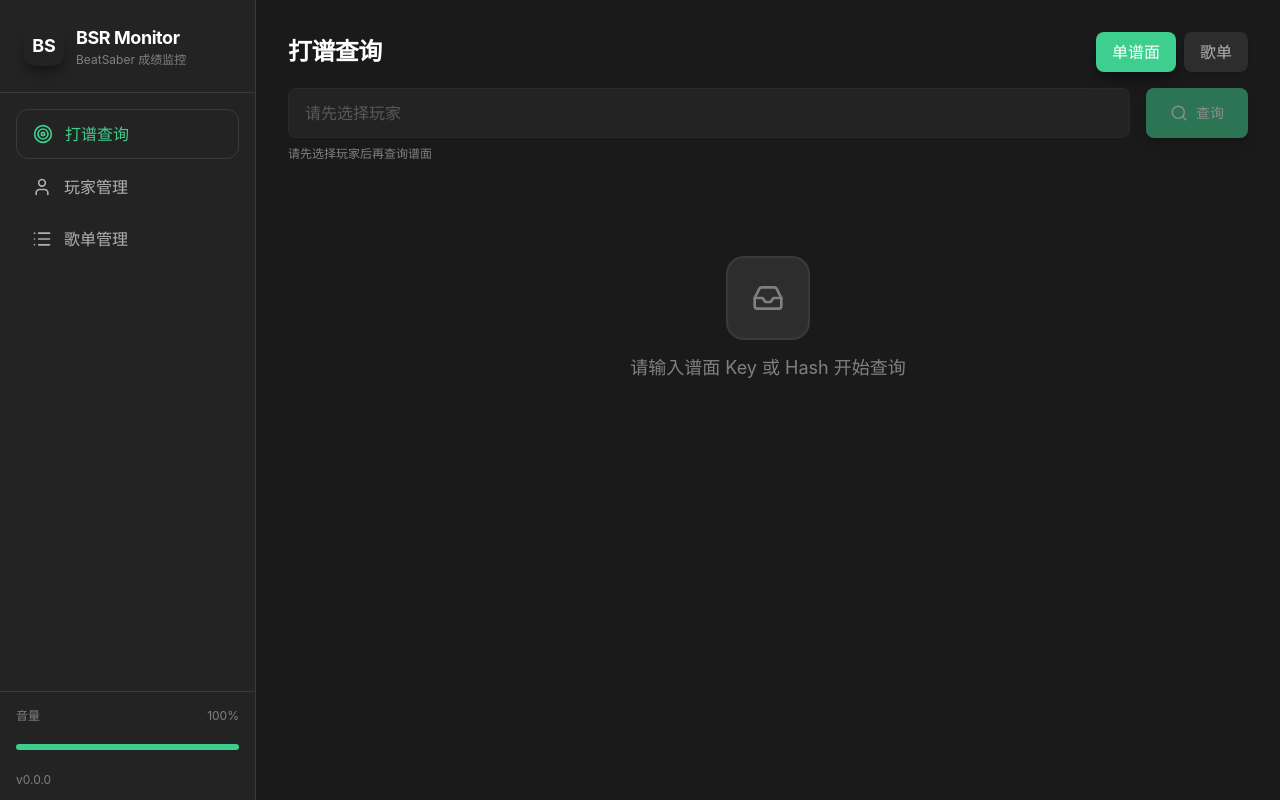
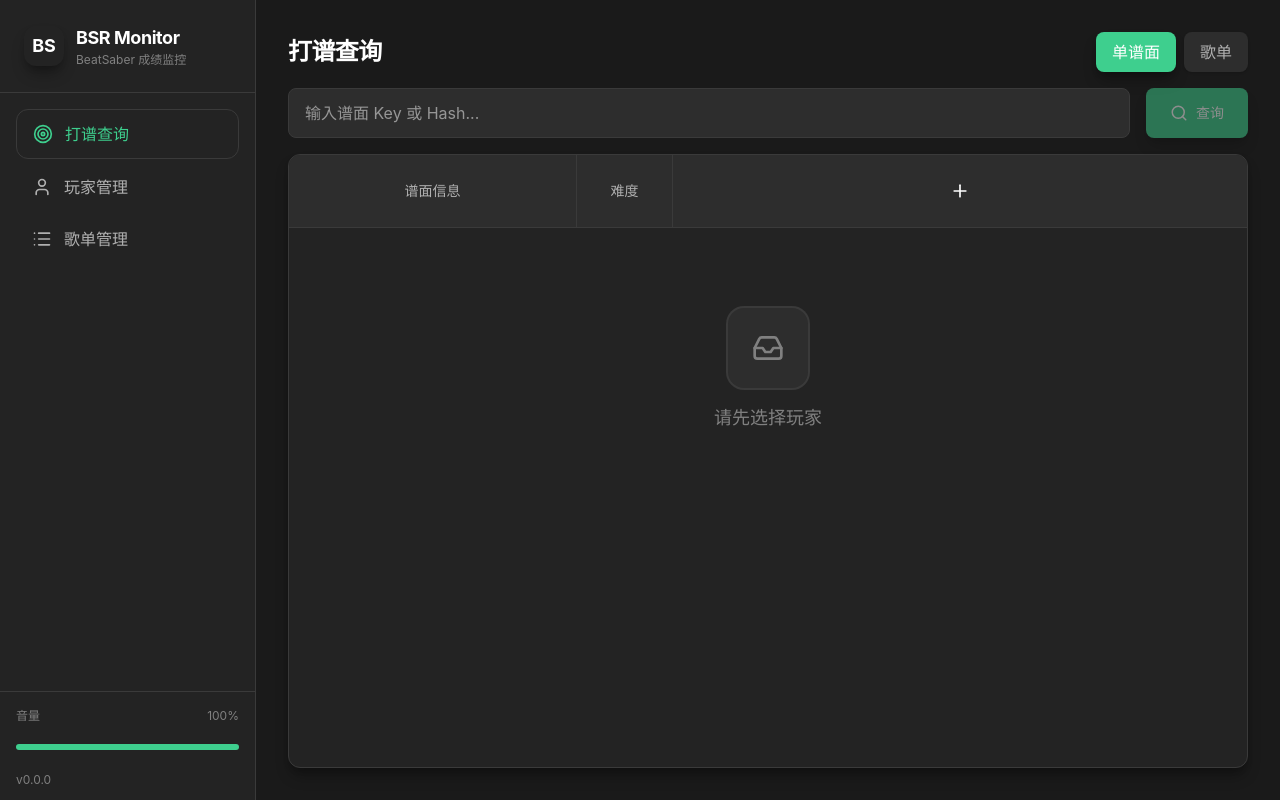
Before and after one commit to Hikari31768/BSR-Monitor, a React (Vite) app: page / in a window 1280 px wide. Built offline with nearby package versions, Linux system fonts and the light colour scheme.

Commit message:
10-07 优化玩家被删光时的体验

```diff
--- a/src/pages/ScoreTable.tsx
+++ b/src/pages/ScoreTable.tsx
@@ -282,23 +282,19 @@ export default function ScoreTable() {
               type="text"
               value={mapInput}
               onChange={(e) => setMapInput(e.target.value)}
-              placeholder={selectedPlayers.length === 0 ? "请先选择玩家" : "输入谱面 Key 或 Hash..."}
-              disabled={selectedPlayers.length === 0}
-              className="flex-1 px-4 py-3 bg-bs-bg-tertiary border border-bs-border rounded-lg text-bs-text-primary placeholder-bs-text-muted focus:border-bs-accent-primary focus:ring-2 focus:ring-bs-accent-primary/20 focus:outline-none transition-all disabled:opacity-50 disabled:cursor-not-allowed"
+              placeholder="输入谱面 Key 或 Hash..."
+              className="flex-1 px-4 py-3 bg-bs-bg-tertiary border border-bs-border rounded-lg text-bs-text-primary placeholder-bs-text-muted focus:border-bs-accent-primary focus:ring-2 focus:ring-bs-accent-primary/20 focus:outline-none transition-all"
               onKeyDown={(e) => e.key === 'Enter' && searchMap()}
             />
             <button
               onClick={searchMap}
-              disabled={loadingData || !mapInput.trim() || selectedPlayers.length === 0}
+              disabled={loadingData || !mapInput.trim()}
               className="px-6 py-3 rounded-lg font-medium text-sm bg-bs-accent-primary text-white hover:bg-bs-accent-secondary transition-all shadow-lg hover:shadow-bs-accent-primary/30 disabled:opacity-50 disabled:cursor-not-allowed flex items-center gap-2"
             >
               {loadingData ? <span className="animate-spin">⟳</span> : <Search size={18} />}
               查询
             </button>
           </div>
-          {selectedPlayers.length === 0 && (
-            <p className="text-xs text-bs-text-muted -mt-2 mb-4">请先选择玩家后再查询谱面</p>
-          )}
         </div>
       )}
 
@@ -310,9 +306,6 @@ export default function ScoreTable() {
             selectedId={selectedPlaylistId}
             onSelect={setSelectedPlaylistId}
           />
-          {selectedPlaylistId && selectedPlayers.length === 0 && (
-            <p className="text-xs text-bs-text-muted">请先选择玩家后再查询歌单</p>
-          )}
 
           {/* 分页控制 */}
           {playlistData && playlistData.total_pages > 1 && (
@@ -355,10 +348,9 @@ export default function ScoreTable() {
       )}
 
       {/* 成绩表格 - 占据剩余高度，独立滚动 */}
-      {(displayData.length > 0 || loadingData) && (
-        <div className="bg-bs-bg-secondary rounded-xl border border-bs-border shadow-lg overflow-hidden flex-1 flex flex-col min-h-0">
-          <div className="score-table-scroll overflow-auto flex-1 flex flex-col min-h-0">
-          {/* 表头 */}
+      <div className="bg-bs-bg-secondary rounded-xl border border-bs-border shadow-lg overflow-hidden flex-1 flex flex-col min-h-0">
+        <div className="score-table-scroll overflow-auto flex-1 flex flex-col min-h-0">
+          {/* 表头 - 始终显示，提供添加玩家的入口 */}
           <ScoreTableHeader
             players={sortedPlayers}
             onAddPlayer={() => setIsPlayerModalOpen(true)}
@@ -376,7 +368,15 @@ export default function ScoreTable() {
             </div>
           ) : displayData.length === 0 ? (
             <div className="p-8 flex-1">
-              <EmptyState message="暂无数据" />
+              <EmptyState
+                message={
+                  selectedPlayers.length === 0
+                    ? '请先选择玩家'
+                    : viewMode === 'single'
+                      ? (mapInput ? '该谱面无玩家成绩数据' : '请输入谱面 Key 或 Hash 开始查询')
+                      : (selectedPlaylistId ? '该歌单暂无玩家成绩数据' : '请选择歌单开始查询')
+                }
+              />
             </div>
           ) : (
             <div className="divide-y divide-bs-border flex-1">
@@ -391,24 +391,8 @@ export default function ScoreTable() {
               ))}
             </div>
           )}
-          </div>
         </div>
-      )}
-
-      {/* 空状态提示 */}
-      {!loadingData && displayData.length === 0 && !loadingData && (
-        <div className="mt-8">
-          {viewMode === 'single' ? (
-            <EmptyState
-              message={mapInput ? '该谱面无玩家成绩数据' : '请输入谱面 Key 或 Hash 开始查询'}
-            />
-          ) : (
-            <EmptyState
-              message={selectedPlaylistId ? '该歌单暂无玩家成绩数据' : '请选择歌单开始查询'}
-            />
-          )}
-        </div>
-      )}
+      </div>
 
       {/* 玩家选择弹窗 */}
       <PlayerSelectModal
```
